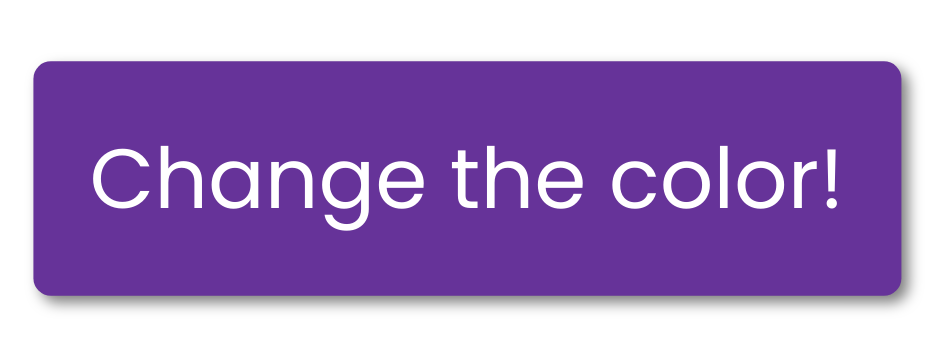
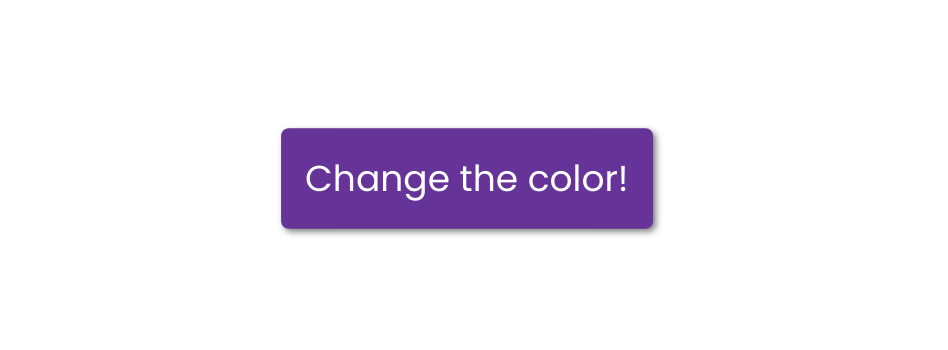
Before and after one commit to hasmikcoder/background-changer, a plain HTML site: page index.html in a window 1280 px wide. Shown: the part 222-572 px from the top of the page, without its empty margins (173-1121 px from the left). Drawn offline with Linux system fonts and the light colour scheme.

Commit message:
Update style.css

```diff
--- a/style.css
+++ b/style.css
@@ -24,7 +24,7 @@ box-shadow: 2px 2px 4px rgba(0, 0, 0, 0.5);
 border-radius: 5px;
 border: none;
 transition: transform 0.1s linear;
-transform: scale(3.5);   /*my rule*/
+transform: scale(1.5);   /*my rule*/
 }
 
 button:focus {
```
